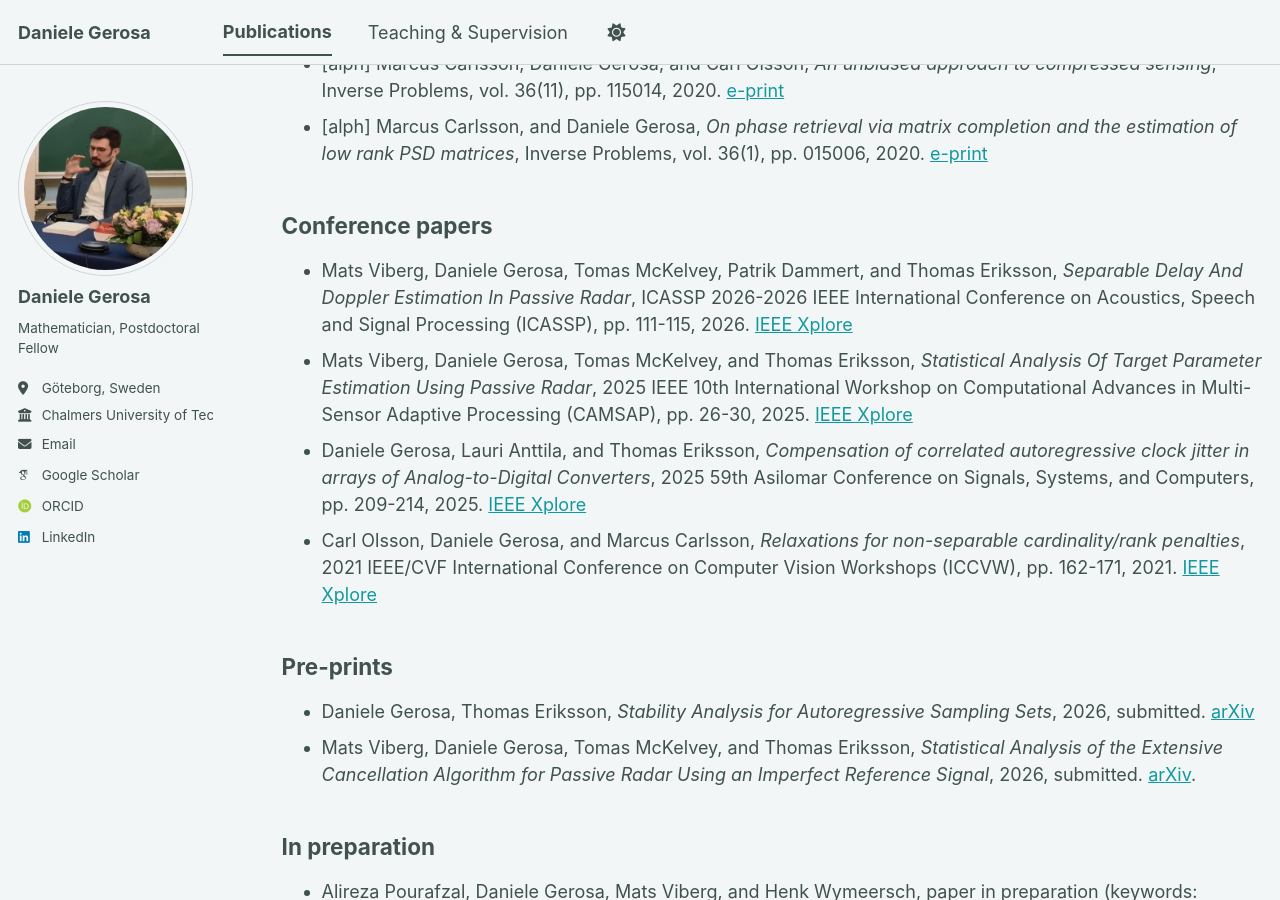
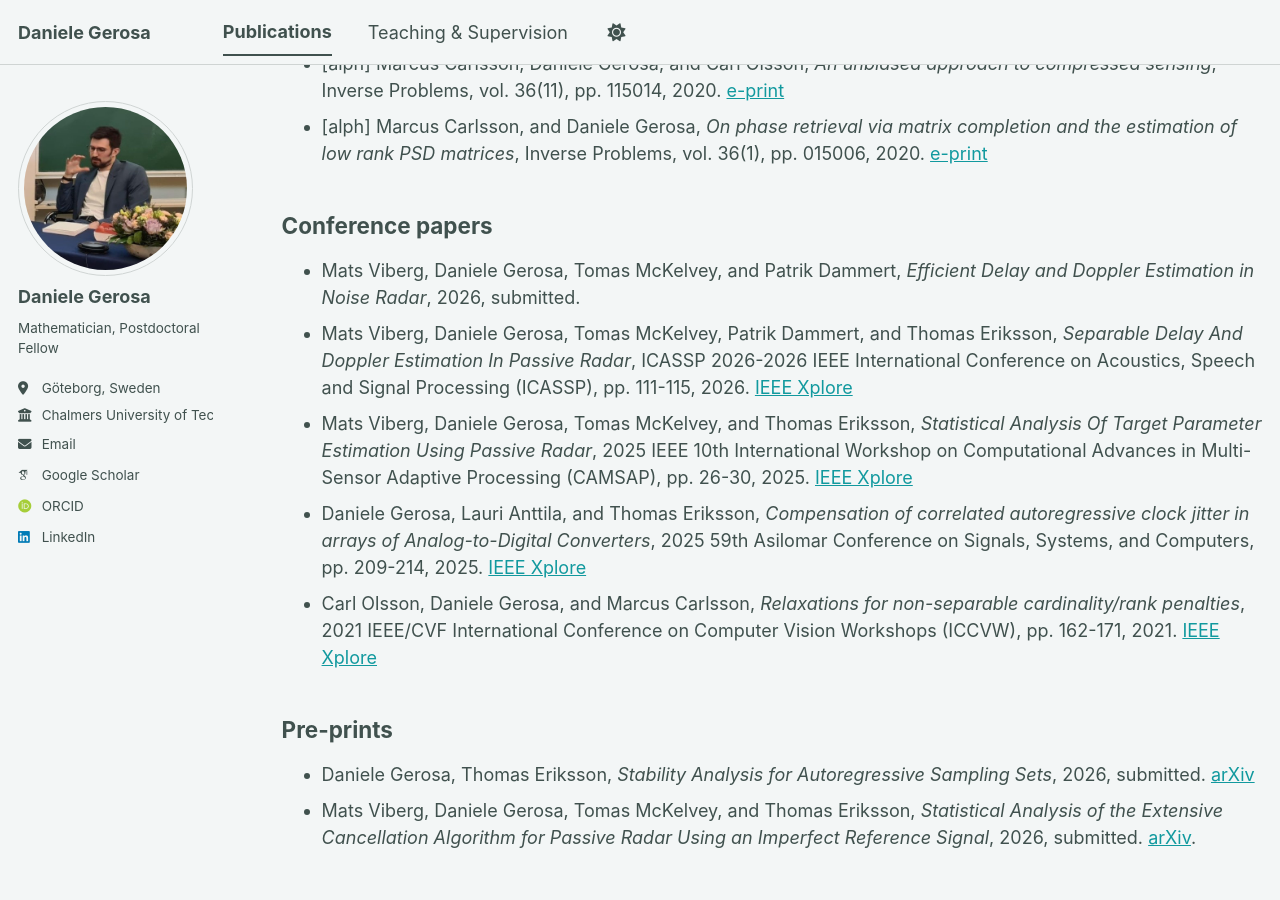
Before and after one commit to dagerosa/dagerosa.github.io, a Jekyll site: the page built from _pages/publications.md, in a window 1280 px wide and 900 px high, scrolled down 709 px. Built offline with Jekyll 4.4.1, drawn with Linux system fonts in a browser that asks for light colours; some web fonts are replaced; a script bundle is joined from its source files by our own code; library files that are not in the unit come from our copies.

Commit message:
Update publications.md

```diff
--- a/_pages/publications.md
+++ b/_pages/publications.md
@@ -21,6 +21,7 @@ author_profile: true
 - [alph] Marcus Carlsson, and Daniele Gerosa, *On phase retrieval via matrix completion and the estimation of low rank PSD matrices*, Inverse Problems, vol. 36(1), pp. 015006, 2020. [e-print](https://iopscience.iop.org/article/10.1088/1361-6420/ab4e6d/meta)
 
 ## Conference papers
+- Mats Viberg, Daniele Gerosa, Tomas McKelvey, and Patrik Dammert, *Efficient Delay and Doppler Estimation in Noise Radar*, 2026, submitted.
 - Mats Viberg, Daniele Gerosa, Tomas McKelvey, Patrik Dammert, and Thomas Eriksson, *Separable Delay And Doppler Estimation In Passive Radar*, ICASSP 2026-2026 IEEE International Conference on Acoustics, Speech and Signal Processing (ICASSP), pp. 111-115, 2026. [IEEE Xplore](https://ieeexplore.ieee.org/abstract/document/11463498)
 - Mats Viberg, Daniele Gerosa, Tomas McKelvey, and Thomas Eriksson, *Statistical Analysis Of Target Parameter Estimation Using Passive Radar*, 2025 IEEE 10th International Workshop on Computational Advances in Multi-Sensor Adaptive Processing (CAMSAP), pp. 26-30, 2025. [IEEE Xplore](https://ieeexplore.ieee.org/document/11423989)
 - Daniele Gerosa, Lauri Anttila, and Thomas Eriksson, *Compensation of correlated autoregressive clock jitter in arrays of Analog-to-Digital Converters*, 2025 59th Asilomar Conference on Signals, Systems, and Computers, pp. 209-214, 2025. [IEEE Xplore](https://ieeexplore.ieee.org/document/11443700)
```
